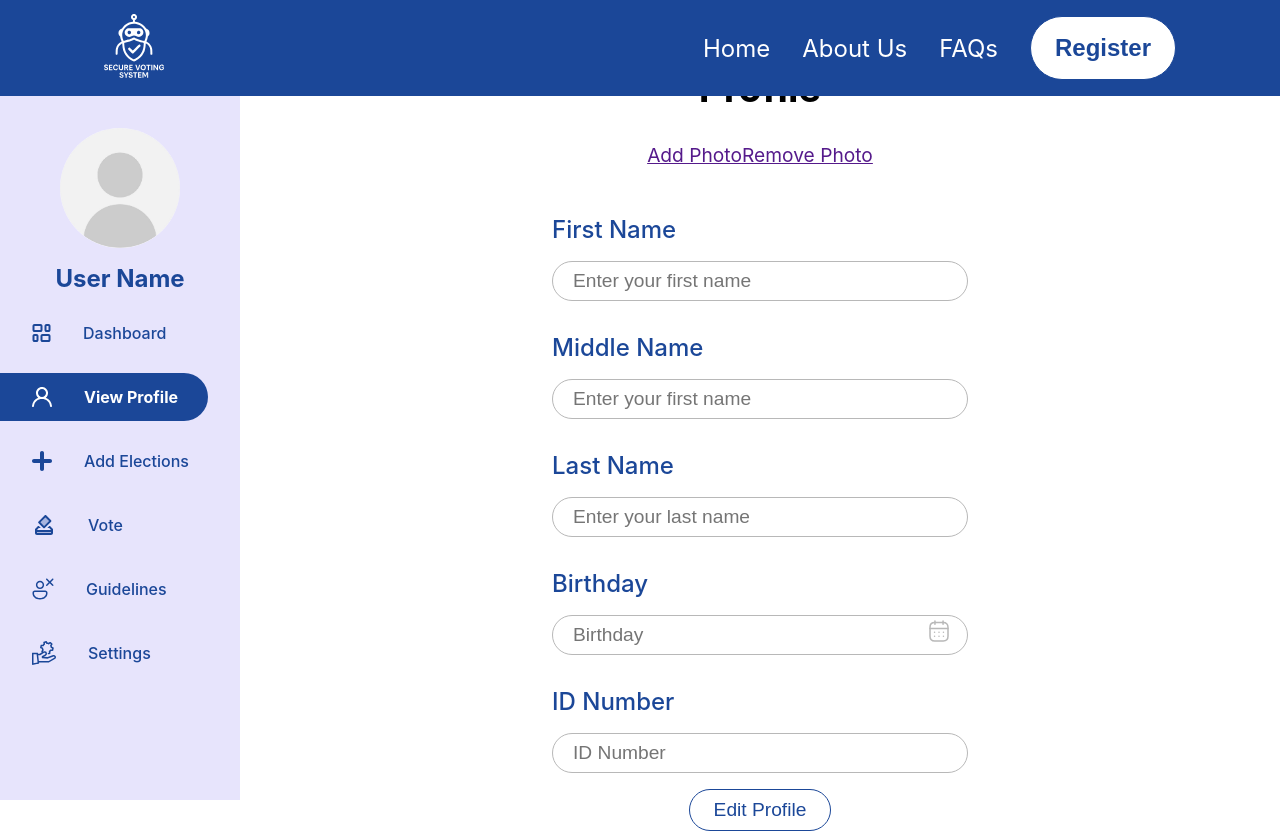
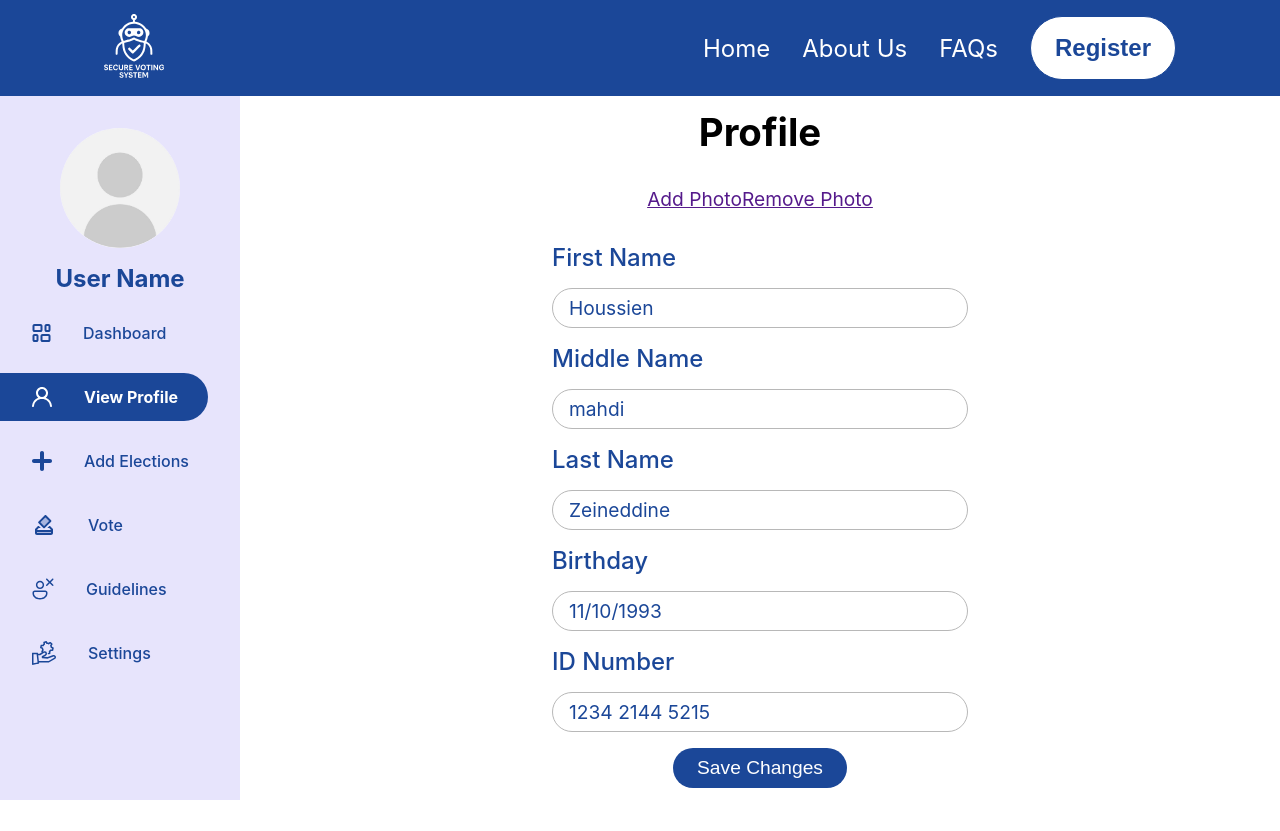
Before and after one commit to Houssien-Zeineddine/secure_remote_voting_system, a React (Vite) app in the folder client/: page /profile in a window 1280 px wide. After the commit the page ends 800 px from the top, so only its background shows below. Built offline with nearby package versions, Linux system fonts and the light colour scheme.

Commit message:
centering the save changes button

```diff
--- a/client/src/pages/Profile/index.jsx
+++ b/client/src/pages/Profile/index.jsx
@@ -6,7 +6,15 @@ import { useState } from "react";
 import "./style.css";
 
 const Profile = () => {
-  const [isEditing, setIsEditing] = useState(true);
+  const [isEditing, setIsEditing] = useState(false);
+  const profileData = {
+    first_name: "Houssien",
+    middle_name: "mahdi",
+    last_name: "Zeineddine",
+    birthday: "11/10/1993",
+    id_number: "1234 2144 5215",
+  };
+
   return (
     <div className="along-sidebar-positioning">
       <div className="profile-container">
@@ -73,15 +81,35 @@ const Profile = () => {
             />
           </div>
         ) : (
-          <Input
-            label="first_name"
-            labelText="First Name"
-            type="text"
-            name="first_name"
-            id="first_name"
-            placeholder="Enter your first name"
-            classNames="input-vertical"
-          />
+          <div className="view-mode">
+            <div className="view-mode-label">
+              <label htmlFor="first_name">First Name</label>
+              <span>{profileData.first_name}</span>
+            </div>
+            <div className="view-mode-label">
+              <label htmlFor="middle_name">Middle Name</label>
+              <span>{profileData.middle_name}</span>
+            </div>
+            <div className="view-mode-label">
+              <label htmlFor="last_name">Last Name</label>
+              <span>{profileData.last_name}</span>
+            </div>
+            <div className="view-mode-label">
+              <label htmlFor="birthday">Birthday</label>
+              <span>{profileData.birthday}</span>
+            </div>
+            <div className="view-mode-label">
+              <label htmlFor="id_number">ID Number</label>
+              <span>{profileData.id_number}</span>
+            </div>
+            <Button
+              text="Save Changes"
+              variant="blue"
+              size="small"
+              type="submit"
+              className="save-changes-btn"
+            />
+          </div>
         )}
       </div>
     </div>
--- a/client/src/pages/Profile/style.css
+++ b/client/src/pages/Profile/style.css
@@ -36,3 +36,33 @@
     width: 100%;
     font-size: var(--font-size-header-2);
   }
+
+  .view-mode-label {
+    display: flex;
+    flex-direction: column;
+    gap: 1rem;
+  }
+
+  .view-mode {
+    display: flex;
+    flex-direction: column;
+    /* justify-content: center; */
+    /* align-items: center; */
+    gap: 1rem;
+    width: 40%
+  }
+
+  .view-mode-label span {
+    height: 40px;
+    border: 1px solid var(--border-color);
+    border-radius: 50px;
+    color: var(--primary-color);
+    display: flex;
+    align-items: center;
+    padding-left: 1rem;
+  }
+
+  .save-changes-btn {
+    width:fit-content;
+    margin: 0 auto;
+  }
```
